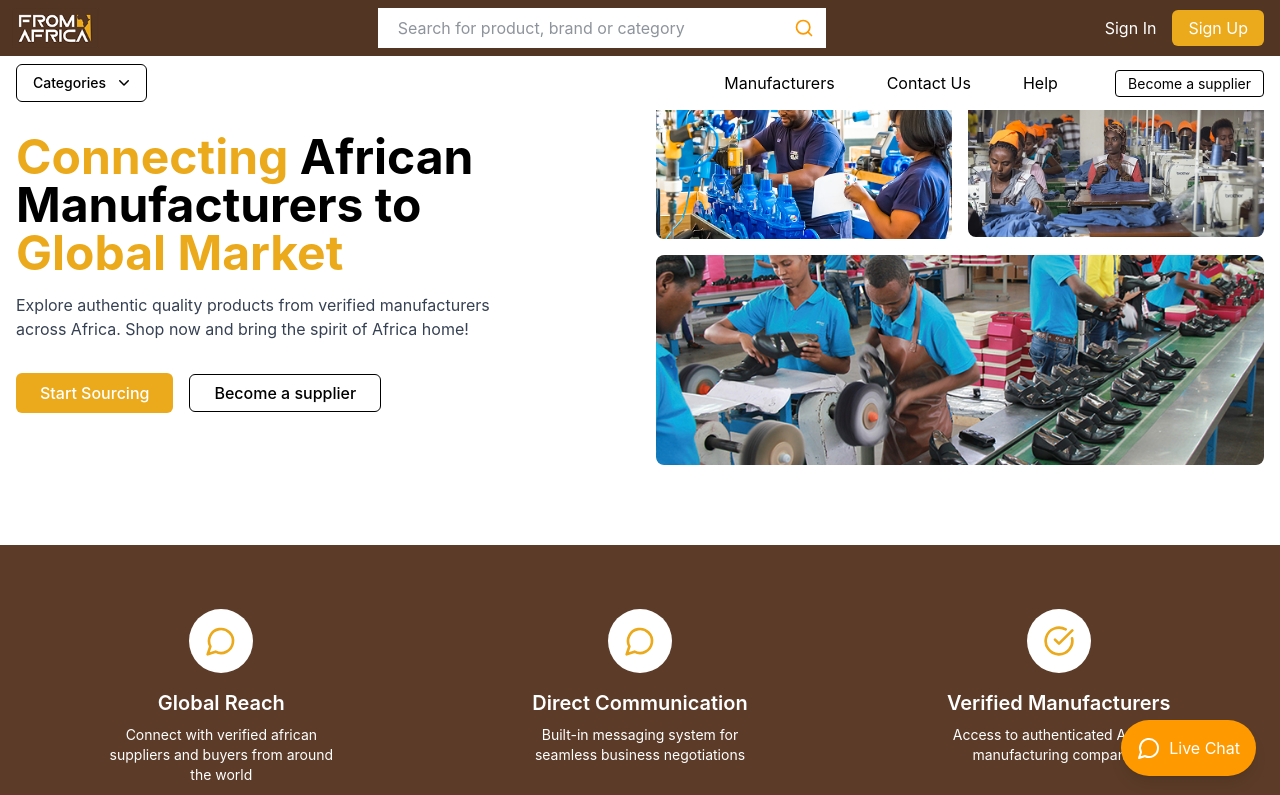
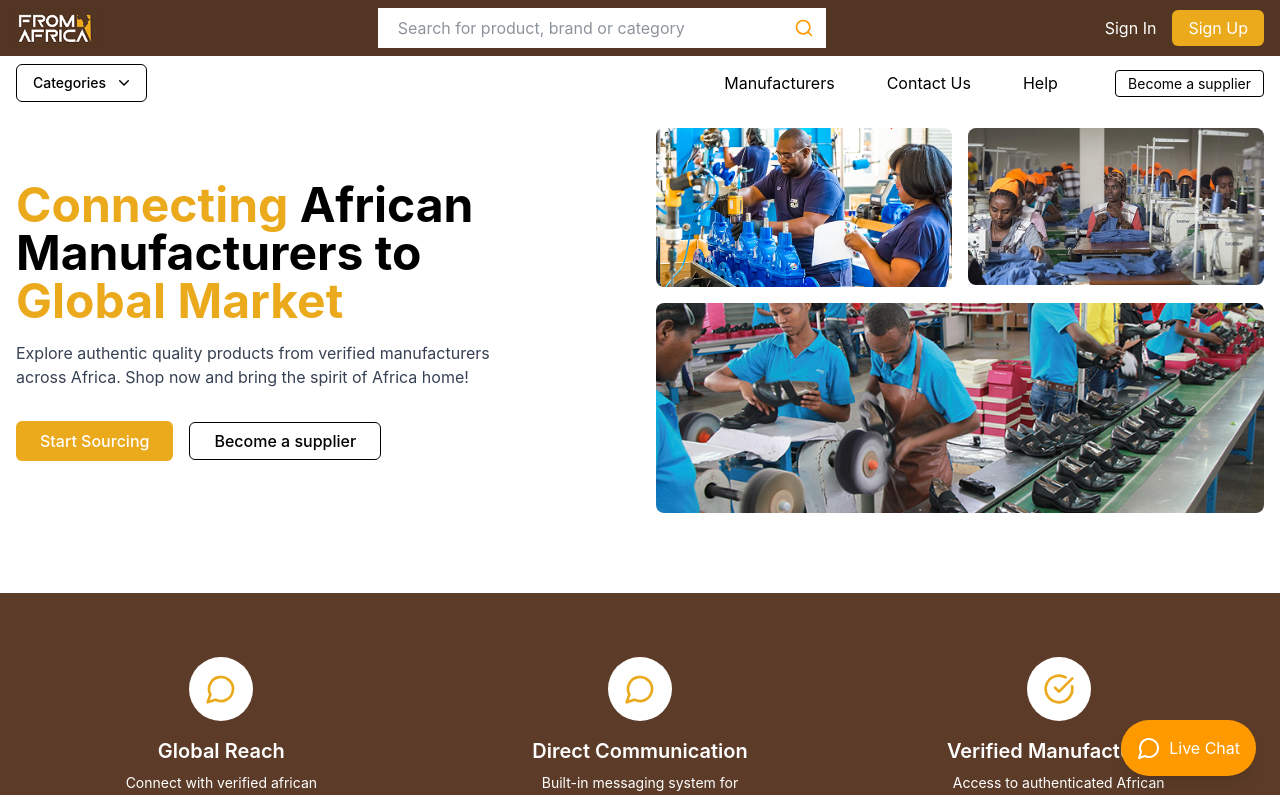
Before and after one commit to 0xidennis/africa, a React (Vite) app: page / in a window 1280 px wide. Shown: the top 795 px of the page. Built offline with nearby package versions, Linux system fonts and the light colour scheme.

Commit message:
first commit

```diff
--- a/package.json
+++ b/package.json
@@ -12,6 +12,7 @@
   "dependencies": {
     "@disruptph/react-auth-context": "^2.0.1",
     "@tailwindcss/vite": "^4.0.12",
+    "aos": "^2.3.4",
     "axios": "^1.8.4",
     "lucide-react": "^0.479.0",
     "react": "^19.0.0",
--- a/src/Page/Home.jsx
+++ b/src/Page/Home.jsx
@@ -23,9 +23,9 @@ const Home = () => {
       ]
 
   return (
-    <div className='overflow-x-hidden'>
+    <div className='overflow-x-hidden '>
         <Layout/>
-        <main className="min-h-screen">
+        <main className="min-h-screen mt-12">
       {/* Hero Section */}
       <section className="bg-white">
         <div className="container mx-auto px-4 py-12 md:py-16 lg:py-20">
--- a/src/Statics/Header.jsx
+++ b/src/Statics/Header.jsx
@@ -8,7 +8,7 @@ const Header = () => {
     const [isMenuOpen, setIsMenuOpen] = useState(false)
     const [isOpen, setIsOpen] = useState(false);
 
-  const categories = ['Technology', 'Health', 'Finance', 'Education', 'Travel'];
+  const categories = ['Clothing', 'Footwear', 'Accessories', 'Skincare', 'Bags', 'Traditionals'];
   return (
     <div className='overflow-x-hidden w-full fixed'>
         <header className="bg-[#523523] text-white">
```
Also changed, not shown: 1 other file (tests, documents, lock files or other folders).
